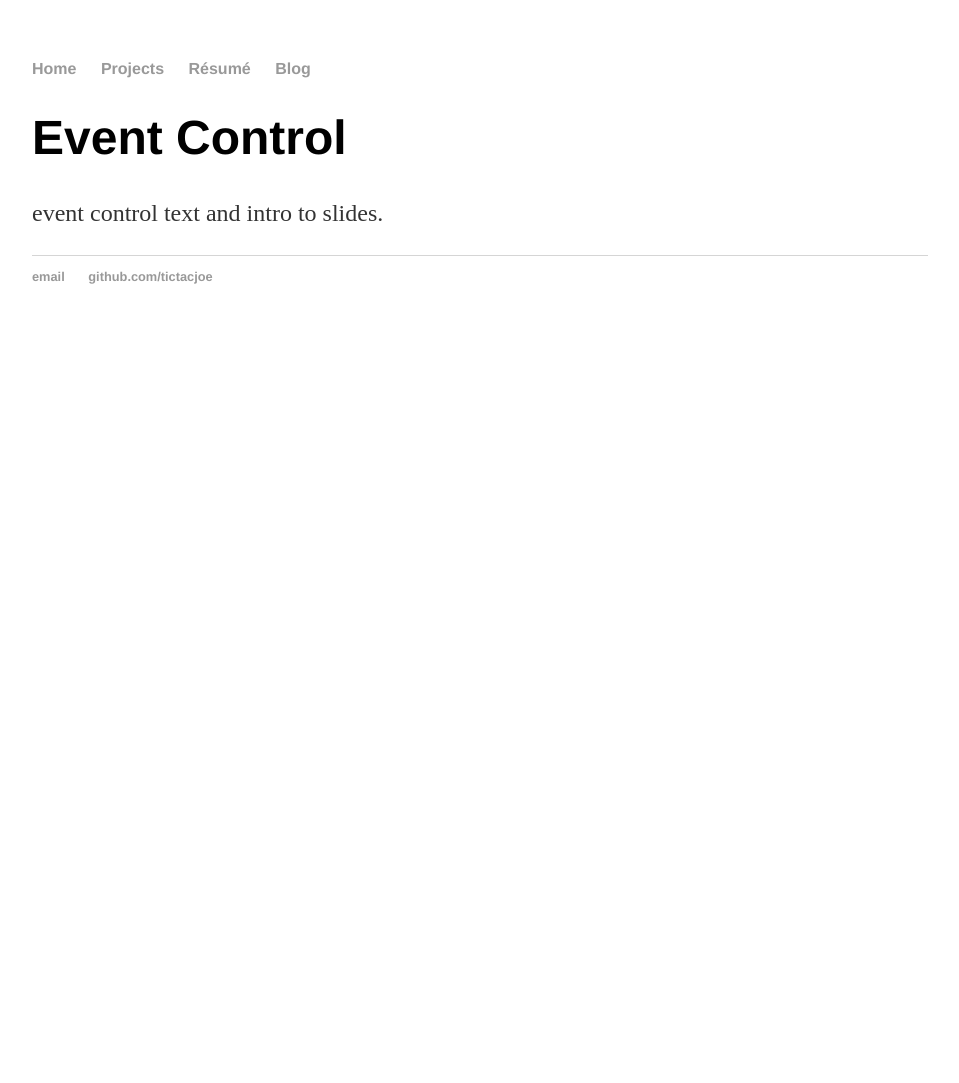
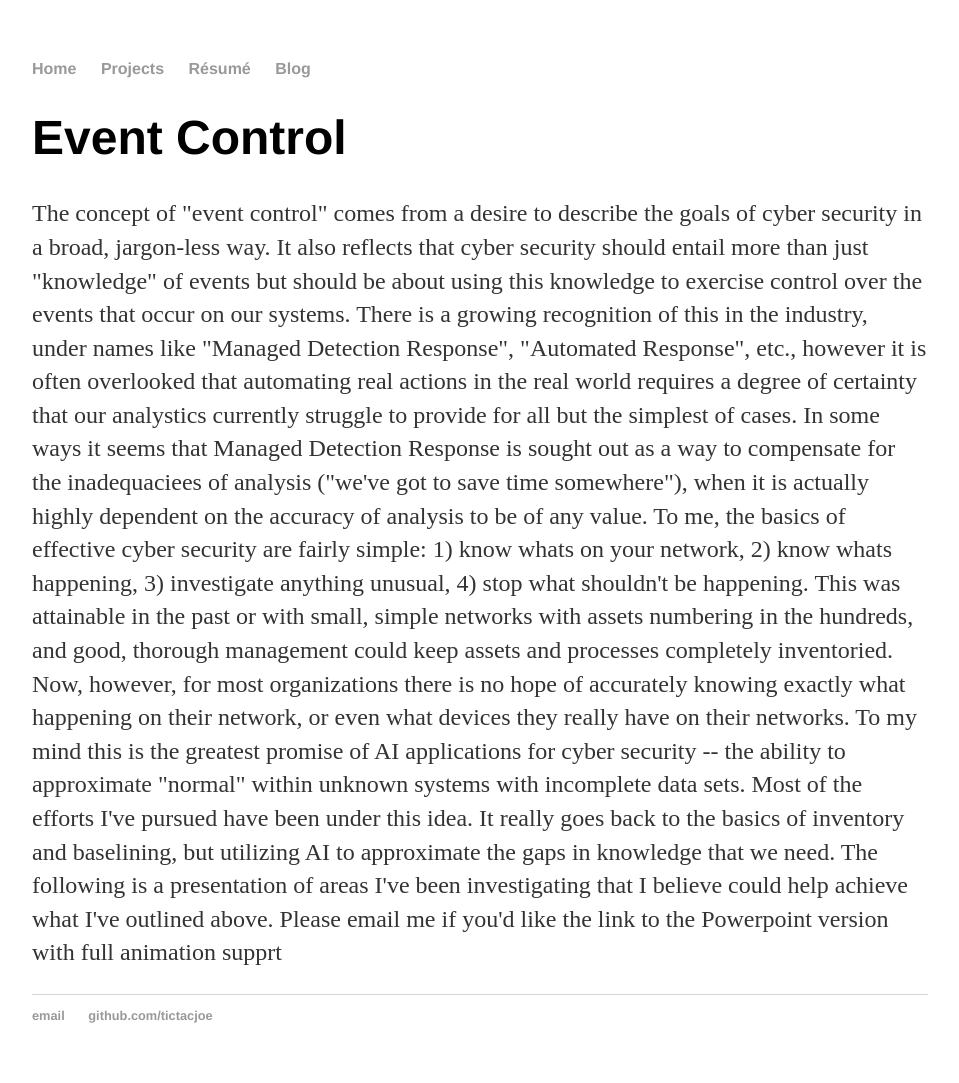
Before and after one commit to tictacjoe/tictacjoe.github.io, a Jekyll site: the page event-control.html, which Jekyll copies as it is, in a window 1280 px wide. Shown: the whole page, without its empty margins (160-1119 px from the left). Built offline with Jekyll 4.4.1, drawn with Linux system fonts in a browser that asks for light colours; before the commit the page ends 900 px from its top, so only the background shows below that.

Commit message:
Update event-control.html

```diff
--- a/event-control.html
+++ b/event-control.html
@@ -17,8 +17,32 @@
 		<div class="container">
     		<div class="blurb">
           <h1>Event Control</h1>
-			<p>event control text and intro to slides.
-			                </p>
+			<p>The concept of "event control" comes from a desire to describe the goals of cyber security
+				in a broad, jargon-less way.  It also reflects that cyber security should
+				entail more than just "knowledge" of events but should be about using this knowledge to exercise control
+				over the events that occur on our systems.  There is a growing recognition of this in the industry,
+				under names like  "Managed Detection Response", "Automated Response", etc., however it is often
+				overlooked that automating real actions in the real world requires a degree of certainty that our
+				analystics currently struggle to provide for all but the simplest of cases.  In some ways it
+				seems that Managed Detection Response is sought	out as a way to compensate for the
+				inadequaciees of analysis ("we've got to save time somewhere"), when it is actually highly dependent on
+				the accuracy of analysis to be of any value.
+
+				To me, the basics of effective cyber security are fairly simple:  1) know whats on your network,
+				2) know whats happening, 3) investigate anything unusual, 4) stop what shouldn't be happening.
+
+				This was attainable in the past or with small, simple networks with assets numbering in the hundreds, and
+				good, thorough management could keep assets and processes completely inventoried.  Now, however, for most
+				organizations there is no hope of accurately knowing exactly what happening on their network, or even
+				what devices they really have on their networks.  To my mind this is the greatest promise of AI
+				applications for cyber security -- the	ability to approximate "normal" within unknown systems with
+				incomplete data sets.  Most of the efforts I've	pursued have been under this idea.  It really
+				goes back to the basics of inventory and baselining, but utilizing AI to approximate the gaps in
+				knowledge that we need.
+
+				The following is a presentation of areas I've been investigating that I believe could help achieve what
+				I've outlined above.  Please email me if you'd like the link to the Powerpoint version with full
+			        animation supprt</p>
 				<!-- <p>Links to slides.  </em>  <a href="/slm">Read more...</a></p> -->
     		</div><!-- /.blurb -->
 		</div><!-- /.container -->
```
